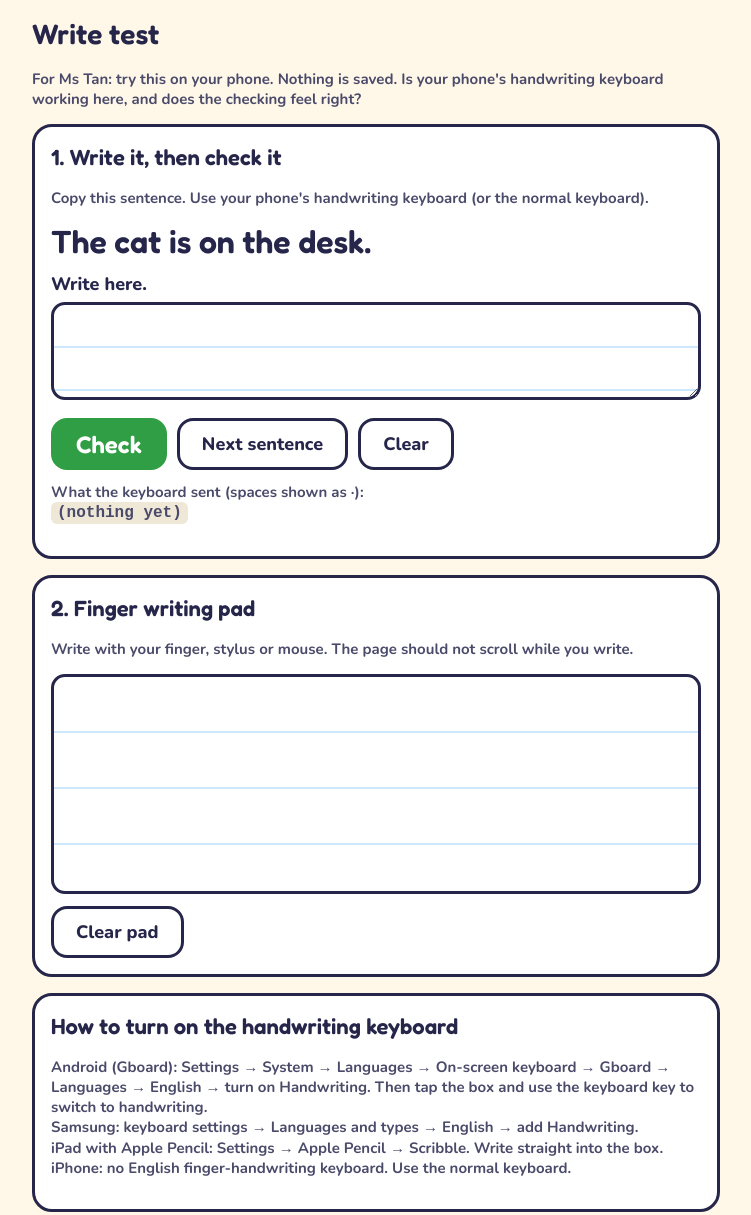
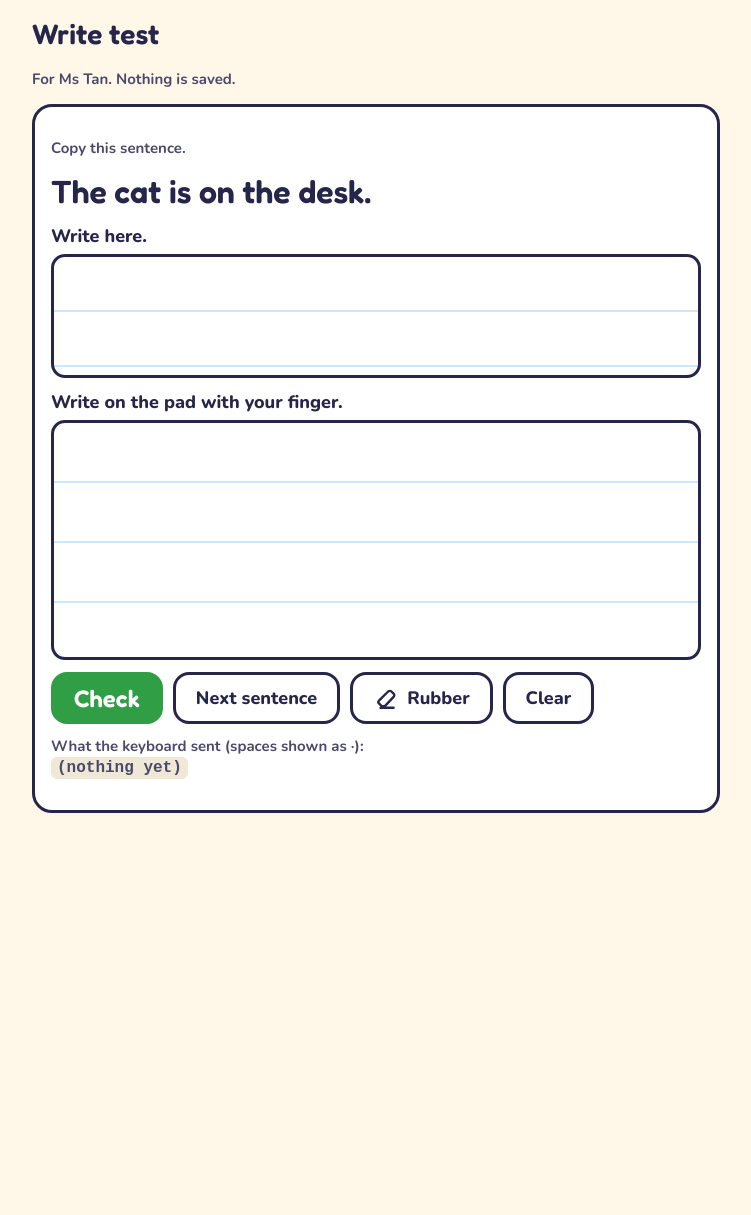
Before and after one commit to yptan96/year1-supermind-revision, a website: page write-test.html in a window 1280 px wide. Shown: the whole page, without its empty margins (264-1015 px from the left). After the commit the page ends 845 px from the top, so only its background shows below. Drawn offline with nearby package versions, Linux system fonts and the light colour scheme.

Commit message:
Write test: answer space shows pad writing, rubber button, removed how-to

```diff
--- a/write-test.html
+++ b/write-test.html
@@ -15,51 +15,56 @@ h1{font-size:28px}h2{font-size:22px}
 .card{background:#fff;border:3px solid var(--ink);border-radius:20px;padding:16px;margin:0 0 16px}
 .note{font-size:15px;color:#4A4A6A;font-weight:700}
 .target{font-family:'Fredoka',sans-serif;font-size:32px;font-weight:600;line-height:1.2}
-label{display:block;font-weight:800;margin:10px 0 6px}
-textarea{width:100%;min-height:96px;font-family:'Nunito',sans-serif;font-size:28px;font-weight:700;border:3px solid var(--ink);border-radius:14px;padding:8px 12px;background:repeating-linear-gradient(transparent,transparent 41px,#CDE7FF 41px,#CDE7FF 43px)}
-button{min-height:52px;border-radius:16px;border:3px solid var(--ink);background:#fff;font:800 18px 'Nunito',sans-serif;padding:0 22px;cursor:pointer;color:var(--ink)}
+label{display:block;font-weight:800;margin:12px 0 6px}
+.answer{position:relative;min-height:120px;border:3px solid var(--ink);border-radius:14px;background:#fff repeating-linear-gradient(transparent,transparent 53px,#CDE7FF 53px,#CDE7FF 55px);display:flex;align-items:center;justify-content:flex-start;padding:4px 10px}
+.answer textarea{width:100%;height:110px;border:0;outline:0;background:transparent;font-family:'Nunito',sans-serif;font-size:30px;font-weight:700;resize:none;color:var(--ink)}
+.answer canvas{display:none;max-width:100%;height:110px}
+.answer.hasink textarea{display:none}
+.answer.hasink canvas{display:block}
+button{min-height:52px;border-radius:16px;border:3px solid var(--ink);background:#fff;font:800 18px 'Nunito',sans-serif;padding:0 20px;cursor:pointer;color:var(--ink);display:inline-flex;align-items:center;gap:8px}
+button.on{background:#FFD43B}
 .go{background:var(--green);border-color:var(--green);color:#fff;font-family:'Fredoka',sans-serif;font-size:24px;font-weight:600}
 .row{display:flex;gap:10px;flex-wrap:wrap;margin-top:12px}
 .cmp{font-size:24px;font-weight:800;margin:6px 0;word-wrap:break-word}
 .cmp small{display:block;font-size:14px;color:#4A4A6A;font-weight:800}
+.cmp img{max-width:100%;height:80px;display:block}
 .bad{background:#FFE3E3;color:var(--red);border-radius:6px;padding:0 4px}
 .good{color:#2B8A3E}
 ul.fix{margin:6px 0 0;padding-left:22px}
 ul.fix li{font-size:20px;font-weight:800;margin:6px 0}
 .ok{font-family:'Fredoka',sans-serif;font-size:28px;color:#2B8A3E}
 code{background:#EFE8D6;padding:2px 6px;border-radius:6px;font-size:16px;word-break:break-all}
-canvas{width:100%;height:220px;background:#fff;border:3px solid var(--ink);border-radius:14px;touch-action:none;display:block;background:repeating-linear-gradient(#fff,#fff 54px,#CDE7FF 54px,#CDE7FF 56px)}
+#pad{width:100%;height:240px;border:3px solid var(--ink);border-radius:14px;touch-action:none;display:block;background:#fff repeating-linear-gradient(#fff,#fff 58px,#CDE7FF 58px,#CDE7FF 60px)}
+#pad.erase{cursor:cell}
 </style>
 </head>
 <body>
 <div class="wrap">
 <h1>Write test</h1>
-<p class="note">For Ms Tan: try this on your phone. Nothing is saved. Is your phone's handwriting keyboard working here, and does the checking feel right?</p>
+<p class="note">For Ms Tan. Nothing is saved.</p>
 
 <div class="card">
- <h2>1. Write it, then check it</h2>
- <p class="note">Copy this sentence. Use your phone's handwriting keyboard (or the normal keyboard).</p>
+ <p class="note">Copy this sentence.</p>
  <div class="target" id="target"></div>
+
  <label for="ans">Write here.</label>
- <textarea id="ans" rows="2" lang="en" autocapitalize="off" autocorrect="off" autocomplete="off" spellcheck="false" aria-label="Write your answer here"></textarea>
- <div class="row"><button class="go" id="check">Check</button><button id="next">Next sentence</button><button id="clear">Clear</button></div>
+ <div class="answer" id="answer">
+  <textarea id="ans" lang="en" autocapitalize="off" autocorrect="off" autocomplete="off" spellcheck="false" aria-label="Your answer. Type here, or write on the pad below."></textarea>
+  <canvas id="inkView" aria-label="What you wrote on the pad"></canvas>
+ </div>
+
+ <label>Write on the pad with your finger.</label>
+ <canvas id="pad" aria-label="Writing pad"></canvas>
+
+ <div class="row">
+  <button class="go" id="check">Check</button>
+  <button id="next">Next sentence</button>
+  <button id="rubber" aria-pressed="false"><svg width="26" height="26" viewBox="0 0 24 24" fill="none" stroke="#26264A" stroke-width="2.2" stroke-linejoin="round" stroke-linecap="round" aria-hidden="true"><path d="M7 21h12"/><path d="M5.5 14.5 14 6a2.1 2.1 0 0 1 3 0l2 2a2.1 2.1 0 0 1 0 3L11 19.5H8L5.5 17a1.8 1.8 0 0 1 0-2.5z"/></svg>Rubber</button>
+  <button id="clear">Clear</button>
+ </div>
+
  <div id="result" aria-live="polite"></div>
  <p class="note" style="margin-top:12px">What the keyboard sent (spaces shown as &middot;):<br><code id="raw">(nothing yet)</code></p>
-</div>
-
-<div class="card">
- <h2>2. Finger writing pad</h2>
- <p class="note">Write with your finger, stylus or mouse. The page should not scroll while you write.</p>
- <canvas id="pad" aria-label="Writing pad"></canvas>
- <div class="row"><button id="padClear">Clear pad</button></div>
-</div>
-
-<div class="card">
- <h2>How to turn on the handwriting keyboard</h2>
- <p class="note"><b>Android (Gboard):</b> Settings &rarr; System &rarr; Languages &rarr; On-screen keyboard &rarr; Gboard &rarr; Languages &rarr; English &rarr; turn on <b>Handwriting</b>. Then tap the box and use the keyboard key to switch to handwriting.<br>
- <b>Samsung:</b> keyboard settings &rarr; Languages and types &rarr; English &rarr; add <b>Handwriting</b>.<br>
- <b>iPad with Apple Pencil:</b> Settings &rarr; Apple Pencil &rarr; Scribble. Write straight into the box.<br>
- <b>iPhone:</b> no English finger-handwriting keyboard. Use the normal keyboard.</p>
 </div>
 </div>
 
@@ -74,11 +79,67 @@ const S = [
 let i = 0;
 const $ = id => document.getElementById(id);
 const esc = s => String(s).replace(/[&<>"]/g, c => ({ '&': '&amp;', '<': '&lt;', '>': '&gt;', '"': '&quot;' }[c]));
-function show() { $('target').textContent = S[i]; $('ans').value = ''; $('result').innerHTML = ''; $('raw').textContent = '(nothing yet)'; }
 function rawView(v) { return v.length ? v.split('').map(c => c === ' ' ? '·' : c === '\n' ? '↵' : c).join('') : '(empty)'; }
+
+/* ---------- writing pad (finger, stylus or mouse) ---------- */
+const pad = $('pad'), px = pad.getContext('2d'), view = $('inkView'), vx = view.getContext('2d');
+let erasing = false, down = false, hasInk = false;
+function fit() {
+  const snap = hasInk ? pad.toDataURL() : null;
+  const r = pad.getBoundingClientRect(), d = window.devicePixelRatio || 1;
+  pad.width = Math.round(r.width * d); pad.height = Math.round(r.height * d);
+  px.setTransform(d, 0, 0, d, 0, 0); px.lineCap = 'round'; px.lineJoin = 'round';
+  if (snap) { const im = new Image(); im.onload = () => { px.save(); px.setTransform(1, 0, 0, 1, 0, 0); px.drawImage(im, 0, 0, pad.width, pad.height); px.restore(); }; im.src = snap; }
+}
+fit(); window.addEventListener('resize', fit);
+function style() {
+  if (erasing) { px.globalCompositeOperation = 'destination-out'; px.lineWidth = 30; }
+  else { px.globalCompositeOperation = 'source-over'; px.lineWidth = 7; px.strokeStyle = '#26264A'; }
+}
+const pt = e => { const r = pad.getBoundingClientRect(); return [e.clientX - r.left, e.clientY - r.top]; };
+pad.addEventListener('pointerdown', e => { down = true; pad.setPointerCapture(e.pointerId); style(); const [x, y] = pt(e); px.beginPath(); px.moveTo(x, y); px.lineTo(x + .1, y + .1); px.stroke(); });
+pad.addEventListener('pointermove', e => { if (!down) return; const [x, y] = pt(e); px.lineTo(x, y); px.stroke(); });
+['pointerup', 'pointercancel'].forEach(t => pad.addEventListener(t, () => { if (!down) return; down = false; px.beginPath(); inkToAnswer(); }));
+
+// find the ink, then show it (cropped and scaled) in the answer space
+function inkBox() {
+  const w = pad.width, h = pad.height, a = px.getImageData(0, 0, w, h).data;
+  let x0 = w, y0 = h, x1 = -1, y1 = -1;
+  for (let y = 0; y < h; y += 2) for (let x = 0; x < w; x += 2) { if (a[(y * w + x) * 4 + 3] > 40) { if (x < x0) x0 = x; if (x > x1) x1 = x; if (y < y0) y0 = y; if (y > y1) y1 = y; } }
+  return x1 < 0 ? null : { x: x0, y: y0, w: x1 - x0 + 4, h: y1 - y0 + 4 };
+}
+function inkToAnswer() {
+  const b = inkBox(); hasInk = !!b;
+  $('answer').classList.toggle('hasink', hasInk);
+  if (!b) { vx.clearRect(0, 0, view.width, view.height); return; }
+  const H = 110, d = window.devicePixelRatio || 1, maxW = $('answer').clientWidth - 30;
+  const s = Math.min(H / b.h, maxW / b.w, 1.2 * (1 / d) * d);
+  view.style.height = Math.round(b.h * s / d * d) + 'px';
+  view.width = Math.round(b.w * s); view.height = Math.round(b.h * s);
+  view.style.width = view.width + 'px'; view.style.height = view.height + 'px';
+  vx.clearRect(0, 0, view.width, view.height);
+  vx.drawImage(pad, b.x, b.y, b.w, b.h, 0, 0, view.width, view.height);
+}
+function clearAll() {
+  px.save(); px.setTransform(1, 0, 0, 1, 0, 0); px.clearRect(0, 0, pad.width, pad.height); px.restore();
+  hasInk = false; $('answer').classList.remove('hasink'); $('ans').value = ''; $('result').innerHTML = ''; $('raw').textContent = '(nothing yet)';
+}
+
+/* ---------- buttons ---------- */
+$('rubber').onclick = () => { erasing = !erasing; $('rubber').classList.toggle('on', erasing); $('rubber').setAttribute('aria-pressed', erasing); pad.classList.toggle('erase', erasing); };
+$('clear').onclick = clearAll;
+function show() { $('target').textContent = S[i]; clearAll(); }
+$('next').onclick = () => { i = (i + 1) % S.length; show(); };
 $('ans').addEventListener('input', e => { $('raw').textContent = rawView(e.target.value); });
 $('check').onclick = () => {
-  const exp = S[i].replace('’', "'"), act = $('ans').value.replace(/’/g, "'");
+  const typed = $('ans').value;
+  if (hasInk && !typed.trim()) {
+    $('result').innerHTML = '<div class="cmp"><small>Teacher’s answer</small><span class="good">' + esc(S[i]) + '</span></div>' +
+      '<div class="cmp"><small>My writing</small><img alt="My writing" src="' + view.toDataURL() + '"></div>' +
+      '<p class="note">Your writing is shown here. The app cannot read pad writing by itself yet. Type the sentence in the box to try the automatic checking.</p>';
+    return;
+  }
+  const exp = S[i].replace('’', "'"), act = typed.replace(/’/g, "'");
   const r = checkAnswer(exp, act);
   const my = r.my.map(w => w.bad ? '<span class="bad">' + esc(w.text) + '</span>' : esc(w.text)).join(' ');
   let h = '<div class="cmp"><small>Teacher’s answer</small><span class="good">' + esc(S[i]) + '</span></div>' +
@@ -87,20 +148,7 @@ $('check').onclick = () => {
   else h += '<h2 style="margin-top:10px">What should I correct?</h2><ul class="fix">' + r.issues.map(x => '<li>' + esc(x.say) + '</li>').join('') + '</ul>';
   $('result').innerHTML = h;
 };
-$('next').onclick = () => { i = (i + 1) % S.length; show(); };
-$('clear').onclick = () => { $('ans').value = ''; $('result').innerHTML = ''; $('raw').textContent = '(nothing yet)'; };
 show();
-
-// finger / mouse / stylus pad (pointer events; touch-action:none stops the page scrolling)
-const cv = $('pad'), cx = cv.getContext('2d');
-function fit() { const r = cv.getBoundingClientRect(), d = window.devicePixelRatio || 1; cv.width = r.width * d; cv.height = r.height * d; cx.scale(d, d); cx.lineWidth = 6; cx.lineCap = 'round'; cx.lineJoin = 'round'; cx.strokeStyle = '#26264A'; }
-fit(); window.addEventListener('resize', fit);
-let down = false;
-const pt = e => { const r = cv.getBoundingClientRect(); return [e.clientX - r.left, e.clientY - r.top]; };
-cv.addEventListener('pointerdown', e => { down = true; cv.setPointerCapture(e.pointerId); const [x, y] = pt(e); cx.beginPath(); cx.moveTo(x, y); cx.lineTo(x + .1, y + .1); cx.stroke(); });
-cv.addEventListener('pointermove', e => { if (!down) return; const [x, y] = pt(e); cx.lineTo(x, y); cx.stroke(); });
-['pointerup', 'pointercancel'].forEach(t => cv.addEventListener(t, () => { down = false; }));
-$('padClear').onclick = () => { cx.clearRect(0, 0, cv.width, cv.height); };
 </script>
 </body>
 </html>
```
